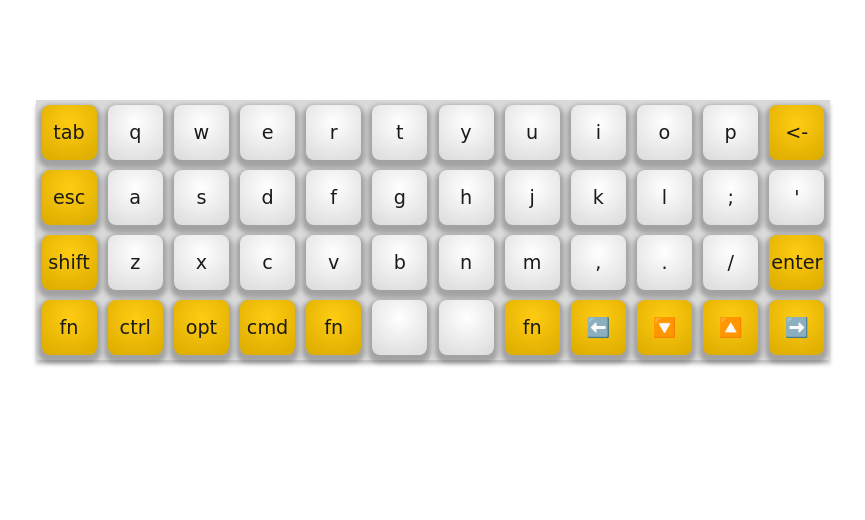
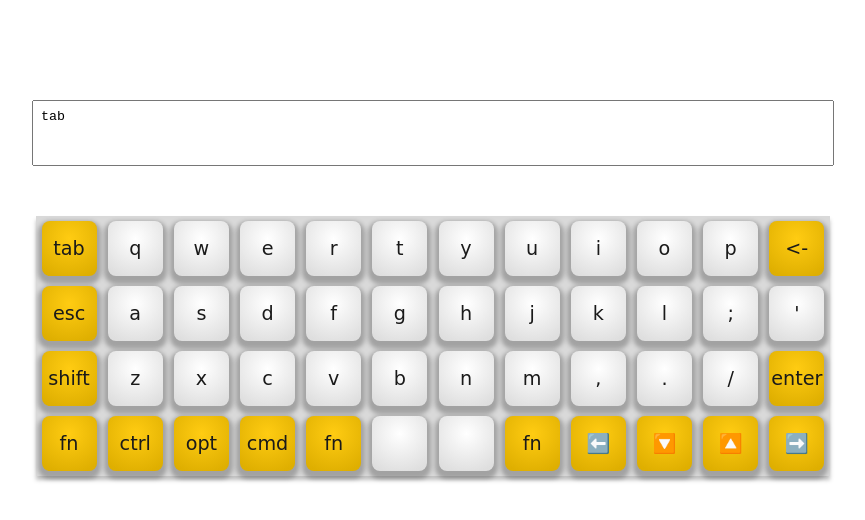
Before and after one commit to conceptroot/virtual-keyboard, a website built with webpack: page src/index.html in a window 1280 px wide. Both pictures are taken after a click on the element "tab". Shown: the whole page, without its empty margins (207-1072 px from the left). Built offline with nearby package versions, Linux system fonts and the light colour scheme; a web font is replaced by a local one.

Commit message:
feat: add textarea class and eventlistener that catch keyboard mouse clicks

```diff
--- a/src/index.js
+++ b/src/index.js
@@ -1,9 +1,7 @@
 import { Keyboard } from "./js/keyboard"
+import { Textarea } from "./js/textarea"
 
 window.onload = async () => {
+    const textarea = new Textarea()
     const keyboard = new Keyboard()
-
-    document.querySelector('body').addEventListener('virtual_kb_press', e => {
-        console.log('triggerd virtual_kb_press', e.detail)
-    }, false)
 }
--- a/src/js/key.js
+++ b/src/js/key.js
@@ -30,9 +30,9 @@ export class Key {
             this.html.classList.toggle('key_press')
             setTimeout(e => {
                 this.html.classList.toggle('key_press')
-            }, 600)
+            }, 300)
 
-
+            console.log(this)
         })
     }
     createElement() {
@@ -46,9 +46,7 @@ export class Key {
         }
         key.textContent = this.layers['en'] // TODO
         this.html = key
-        console.log('#key=', this.html)
-        // удалить TODO
-        // document.querySelector('.keyboard').append(this.html)
+        // console.log('#key=', this.html)
 
     }
 }
--- a/src/js/keyboard.js
+++ b/src/js/keyboard.js
@@ -7,7 +7,7 @@ export class Keyboard {
         this.html = null
 
         this.init()
-        console.log('#keys:', this.keys)
+        // console.log('#keys:', this.keys)
     }
 
     init() {
--- /dev/null
+++ b/src/js/textarea.js
@@ -0,0 +1,33 @@
+export class Textarea {
+    constructor() {
+        this.html = null
+        this.init()
+    }
+
+    init() {
+        this.createElement()
+        this.initEventListeners()
+    }
+    initEventListeners() {
+        document.body.addEventListener('virtual_kb_press', e => {
+            if (e.detail.id === 'backspace') {
+                this.html.textContent = this.html.textContent.slice(0,-1)
+            } else if (e.detail.id === 'enter') {
+                this.html.textContent += '\n'
+            }
+            else {
+                this.html.textContent += e.detail.key
+            }
+        })
+
+    }
+    createElement() {
+        const textarea = document.createElement('textarea')
+        textarea
+        textarea.classList.add('textarea')
+        textarea.setAttribute('id', 'textarea')
+        textarea.setAttribute('name', 'textarea')
+        document.querySelector('body').append(textarea)
+        this.html = textarea
+    }
+}
--- a/src/sass/_keyboard.scss
+++ b/src/sass/_keyboard.scss
@@ -1,11 +1,11 @@
 .keyboard {
-    margin: 100px auto;
+    margin: 50px auto;
     padding: 5px;
     display: flex;
     flex-wrap: wrap;
     justify-content: space-around;
     gap: 10px;
-    width: 784px;
+    width: $width-main;
     background: #D9D9D9;
     box-shadow: 0px 4px 4px rgba(0, 0, 0, 0.25);
 }
@@ -21,6 +21,8 @@
     font-family: 'Yomogi', cursive;
     font-size: 1.2rem;
     color: #1a1a1a;
+    user-select: none;
+    cursor: pointer;
     transition:
         transform ease-out 0.05s,
         box-shadow ease-out 0.05s;
--- /dev/null
+++ b/src/sass/_textarea.scss
@@ -0,0 +1,8 @@
+.textarea {
+    display: block;
+    padding: 0.5rem;
+    margin: 100px auto 0;
+    width: $width-main;
+    height: 3rem;
+    resize: none;
+}
--- a/src/sass/_variables.scss
+++ b/src/sass/_variables.scss
@@ -1,4 +1,4 @@
-
+$width-main: 784px;
 
 $background-primary:
             radial-gradient(
--- a/src/sass/main.scss
+++ b/src/sass/main.scss
@@ -3,3 +3,4 @@
 @import "./variables";
 
 @import "./keyboard";
+@import "./textarea";
```
